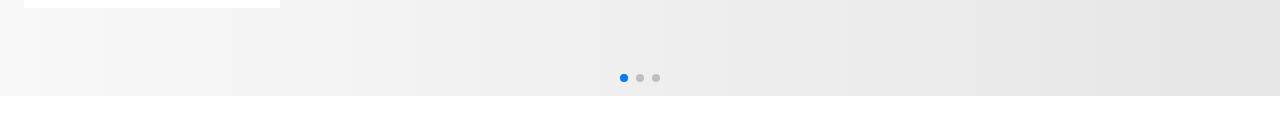
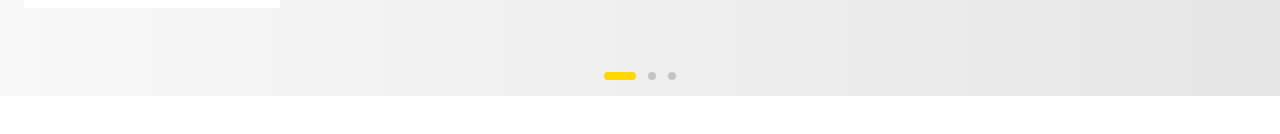
Before and after one commit to AliKarabulut/next-shop, a Next.js app: page / in a window 1280 px wide. Shown: the part 444-578 px from the top of the page. Built offline with nearby package versions, Linux system fonts and the light colour scheme.

Commit message:
swiper pagination design

```diff
--- a/src/app/globals.css
+++ b/src/app/globals.css
@@ -7,5 +7,17 @@
 }
 
 .actionIcon:active #quantity {
-  @apply scale-0 ;
+  @apply scale-0;
 }
+
+.swiper-pagination-bullet {
+  @apply !h-2 !w-2  !rounded-full !bg-dark duration-500;
+}
+
+.swiper-pagination-bullet-active {
+  @apply !bg-yellow !w-8 !rounded-lg;
+}
+
+.swiper-pagination {
+  @apply flex justify-center gap-1 my-2;
+}
--- a/src/components/swipers/introSwiper/index.tsx
+++ b/src/components/swipers/introSwiper/index.tsx
@@ -27,8 +27,8 @@ const IntroSwiper = ({ slides }: SwiperProps) => {
   return (
     <div>
       <Swiper modules={[Pagination, Navigation]} slidesPerView={1} pagination={{ clickable: true }} navigation className="h-96">
-        <SwiperSlide className="bg-gradient-to-r  from-grayLighter to-grayLight"></SwiperSlide>
-        <SwiperSlide className="bg-gradient-to-r  from-grayLighter to-grayLight"></SwiperSlide>
+        <SwiperSlide className="bg-gradient-to-r from-grayLighter to-grayLight"></SwiperSlide>
+        <SwiperSlide className="bg-gradient-to-r from-grayLighter to-grayLight"></SwiperSlide>
         <SwiperSlide className="bg-gradient-to-r from-grayLighter to-grayLight"></SwiperSlide>
       </Swiper>
     </div>
```
